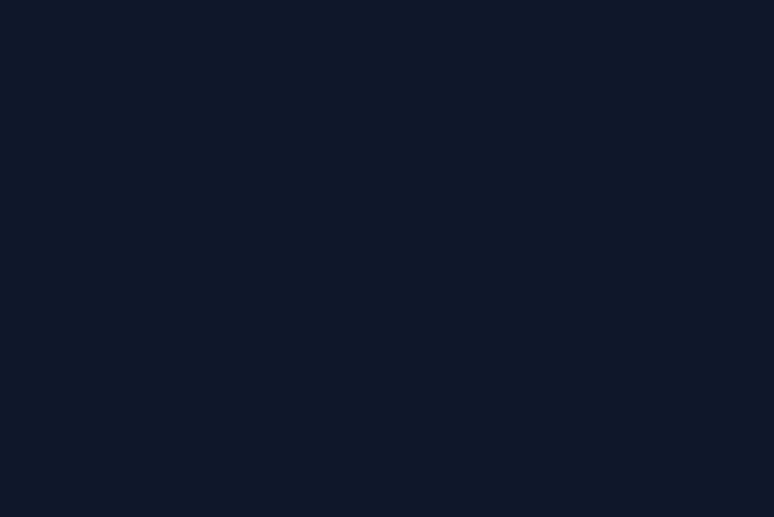
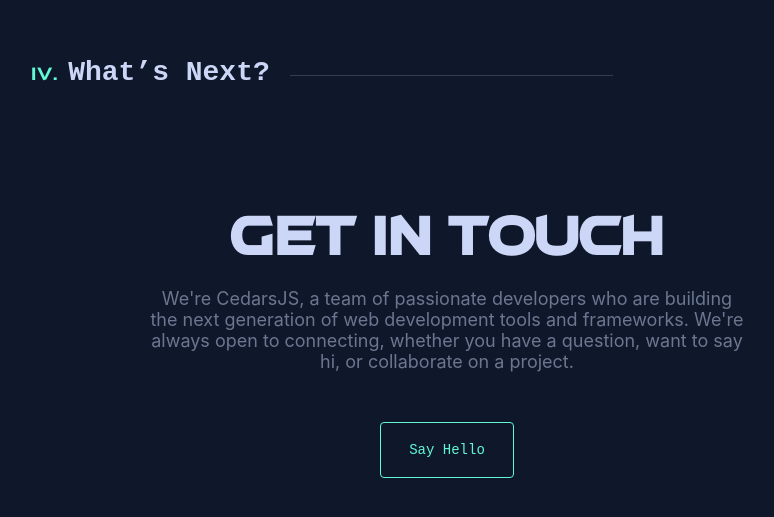
Before and after one commit to imadsaad12/CedarsJS-portfolio, a React (Create React App) app: page / in a window 1280 px wide. Shown: the part 2301-2818 px from the top of the page, without its empty margins (193-967 px from the left). Before the commit the page ends 2176 px from the top, so only its background shows below. Built offline with nearby package versions, Linux system fonts and the light colour scheme.

Commit message:
add contact section

```diff
--- a/src/HOC/navbar/index.tsx
+++ b/src/HOC/navbar/index.tsx
@@ -23,7 +23,7 @@
     { name: "Home", number: "I .", link: "work" },
     { name: "About us", number: "II .", link: "about-us" },
     { name: "Work", number: "III .", link: "work" },
-    { name: "Contact", number: "VI .", link: "work" },
+    { name: "Contact", number: "VI .", link: "contact" },
   ];
 
   return (
--- /dev/null
+++ b/src/pages/home/contact/GITComponent/index.tsx
@@ -0,0 +1,40 @@
+import React from "react";
+import {
+  Container,
+  Title,
+  Description,
+  Button,
+  //   Footer,
+  //   GitHub,
+} from "./styles.js";
+
+export default function GIT() {
+  const handleClick = () => {
+    window.location.href = `mailto:cedarsjs@gmail.com`;
+  };
+
+  return (
+    <>
+      <Container>
+        <Title>Get In Touch</Title>
+        <Description>
+          We're CedarsJS, a team of passionate developers who are building the
+          next generation of web development tools and frameworks. We're always
+          open to connecting, whether you have a question, want to say hi, or
+          collaborate on a project.
+        </Description>
+        <Button type="button" onClick={handleClick}>
+          Say Hello
+        </Button>
+      </Container>
+      {/* <Footer>
+        <GitHub
+          href="https://github.com/imadsaad12/CedarsJS-portfolio"
+          target="_blank"
+        >
+          Designed & Built by CedarsJS
+        </GitHub>
+      </Footer> */}
+    </>
+  );
+}
--- /dev/null
+++ b/src/pages/home/contact/GITComponent/styles.js
@@ -0,0 +1,71 @@
+import styled from "styled-components";
+
+export const Container = styled.div`
+  max-width: 600px;
+  margin: 100px auto;
+  text-align: center;
+  box-sizing: inherit;
+`;
+
+export const Title = styled.h1`
+  font-size: 48px;
+  margin: 0px 0px 20px;
+  font-weight: 600;
+  color: ${(props) => props.theme.colors.primaryFontColor};
+  line-height: 1.1;
+  font-family: ${(props) => props.theme.fontsFamily.primaryFontFamily};
+  @media (max-width: ${(props) => props.theme.breakingPoints.sm}px) and (min-width: ${(props) => props.theme.breakingPoints.xs}px) {
+    font-size: 36px;
+  }
+  @media (max-width: ${(props) => props.theme.breakingPoints.xs}px) {
+    font-size: 24px;
+  }
+`;
+
+export const Description = styled.p`
+  margin: 0px;
+  font-size: 18px;
+  color: ${(props) => props.theme.colors.primaryFontColorWithOpacity};
+`;
+
+export const Button = styled.button`
+  color: ${(props) => props.theme.colors.secondaryFontColor};
+  background-color: transparent;
+  border: 1px solid ${(props) => props.theme.colors.secondaryFontColor};
+  border-radius: 4px;
+  padding: 1.25rem 1.75rem;
+  font-size: 14px;
+  font-family: ${(props) => props.theme.fontsFamily.secondaryFontFamily};
+  line-height: 1;
+  text-decoration: none;
+  transition: all 0.25s cubic-bezier(0.645, 0.045, 0.355, 1);
+  margin-top: 50px;
+  cursor: pointer;
+  &:hover {
+    outline: none;
+    box-shadow: 4px 4px 0 0 ${(props) => props.theme.colors.secondaryFontColor};
+    transform: translate(-5px, -5px);
+  }
+`;
+
+// export const Footer = styled.div`
+//   display: flex;
+//   -webkit-box-pack: center;
+//   justify-content: center;
+//   -webkit-box-align: center;
+//   align-items: center;
+//   flex-direction: column;
+//   height: auto;
+//   min-height: 70px;
+//   padding: 15px;
+//   text-align: center;
+//   cursor: pointer;
+// `;
+
+// export const GitHub = styled.a`
+//   padding: 10px;
+//   color: ${(props) => props.theme.colors.primaryFontColor};
+//   &:hover {
+//     color: ${(props) => props.theme.colors.secondaryFontColor};
+//   }
+// `;
--- /dev/null
+++ b/src/pages/home/contact/index.tsx
@@ -0,0 +1,16 @@
+import React from "react";
+import { Container, Header, Number, Title, Line } from "./styles";
+import GIT from "./GITComponent";
+
+export default function Contact() {
+  return (
+    <Container id="contact">
+      <Header>
+        <Number>IV.</Number>
+        <Title>What’s Next?</Title>
+        <Line />
+      </Header>
+      <GIT />
+    </Container>
+  );
+}
--- /dev/null
+++ b/src/pages/home/contact/styles.js
@@ -0,0 +1,60 @@
+import styled from "styled-components";
+
+export const Container = styled.div`
+  width: 100%;
+  display: flex;
+  margin-top: 10em;
+  flex-direction: column;
+  @media (max-width: ${(props) => props.theme.breakingPoints.xs}px) {
+    margin-top: 5em;
+  }
+
+  height: 100vh;
+`;
+
+export const Header = styled.div`
+  height: 5em;
+  width: 70%;
+  display: flex;
+  flex-direction: row;
+  align-items: center;
+  gap: 10px;
+  @media (max-width: ${(props) => props.theme.breakingPoints.sm}px) {
+    width: 90%;
+  }
+`;
+
+export const Number = styled.span`
+  font-size: 16px;
+  font-family: ${(props) => props.theme.fontsFamily.primaryFontFamily};
+  color: ${(props) => props.theme.colors.secondaryFontColor};
+  letter-spacing: 1px;
+  height: 100%;
+  display: flex;
+  align-items: center;
+`;
+
+export const Title = styled.span`
+  font-size: 28px;
+  font-family: ${(props) => props.theme.fontsFamily.secondaryFontFamily};
+  color: ${(props) => props.theme.colors.primaryFontColor};
+  height: 100%;
+  display: flex;
+  align-items: center;
+  margin-bottom: 5px;
+  font-weight: bold;
+  @media (max-width: ${(props) => props.theme.breakingPoints.xs}px) {
+    font-size: 18px;
+  }
+`;
+
+export const Line = styled.div`
+  height: 0.5px;
+  flex: 1;
+  background-color: ${(props) => props.theme.colors.primaryFontColor};
+  margin-left: 10px;
+  opacity: 0.2;
+  @media (max-width: ${(props) => props.theme.breakingPoints.sm}px) {
+    display: none;
+  }
+`;
--- a/src/pages/home/index.tsx
+++ b/src/pages/home/index.tsx
@@ -1,6 +1,7 @@
 import Intro from "./intro";
 import Team from "./team";
 import Work from "./work";
+import Contact from "./contact";
 
 export default function Home() {
   return (
@@ -8,6 +9,7 @@
       <Team />
       <Intro />
       <Work />
+      <Contact />
     </>
   );
 }
```
